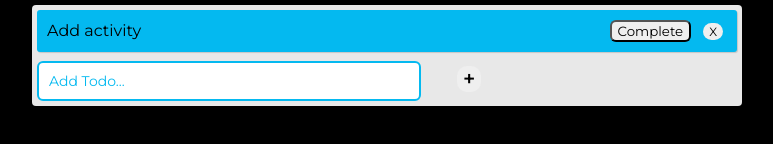
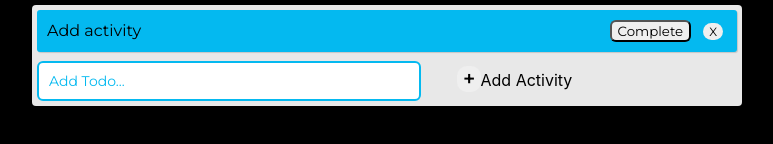
Before and after one commit to dariok87/react-hooks-practice, a React (Create React App) app: page / in a window 1280 px wide. Shown: the part 350-494 px from the top of the page, without its empty margins (253-1026 px from the left). Built offline with nearby package versions, Linux system fonts and the light colour scheme.

Commit message:
Add text

```diff
--- a/src/App.js
+++ b/src/App.js
@@ -40,6 +40,7 @@ function TodoForm({ addTodo }) {
         onChange={(e) => setValue(e.target.value)}
       />
       <button className="add-button">+</button>
+      <text>Add Activity</text>
     </form>
   );
 }
```
